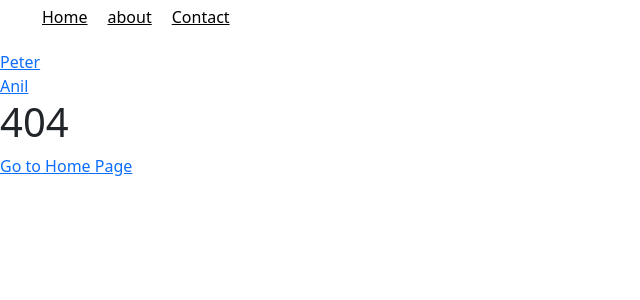
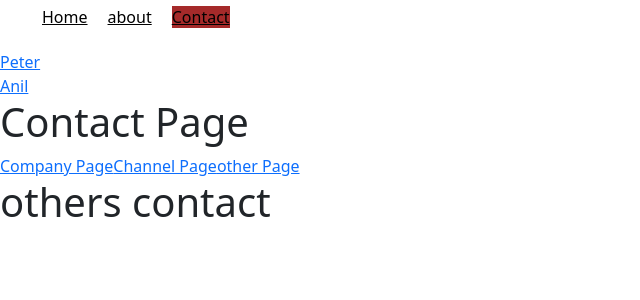
Before and after one commit to CodeWith78Shekhar/code-by-babaar, a React (Create React App) app: page /contact/other in a window 1280 px wide. Before the commit this address had no page. Shown: the top 300 px of the page, without its empty margins (0-640 px from the left). Built offline with nearby package versions, Linux system fonts and the light colour scheme.

Commit message:
nested routing

```diff
--- a/src/App.js
+++ b/src/App.js
@@ -1,6 +1,6 @@
 
 import React from 'react'
-
+import Slider from "./Components/Bootstrap/Slider.jsx"
 
 import Home from './RoutingComponent/BasicRoutin/Home.jsx'
 import About from './RoutingComponent/BasicRoutin/About.jsx'
@@ -8,6 +8,10 @@ import Navbar from './RoutingComponent/BasicRoutin/Navbar.jsx'
 import Page404 from './RoutingComponent/BasicRoutin/Page404.jsx'
 import Params from './RoutingComponent/BasicRoutin/Params.jsx'
 import { BrowserRouter, Routes, Route, Link , Navigate } from 'react-router-dom'
+import Contact from './RoutingComponent/BasicRoutin/Contact.jsx'
+import Company from './RoutingComponent/BasicRoutin/Company.jsx'
+import Channel from './RoutingComponent/BasicRoutin/Channel.jsx'
+import Others from './RoutingComponent/BasicRoutin/Others.jsx'
 
 
 const App = () => {
@@ -16,16 +20,21 @@ const App = () => {
     {/* <Nav/>
    <Top/> */}
 
-
+{/* <Slider/> */}
 
     <BrowserRouter>
       <Navbar/>
       <Routes>
         <Route path='/' element={<Home/>}/>
         <Route path='/about' element={<About/>}/>
-        <Route path='/*' element={<Page404/>}/>
+        {/* <Route path='/*' element={<Page404/>}/> */}
         <Route path='/user/:name' element={<Params/>}/>
         <Route path='/*' element={<Navigate to="/"/>}/>
+        <Route path='/contact/' element={<Contact/>}>
+            <Route path='company' element={<Company/>}/>
+            <Route path='channel' element={<Channel/>}/>
+            <Route path='other' element={<Others/>}/>
+        </Route>
         {/* //Params - useparams we use because we create one card and show multiple card by changing the path by name   */}
         {/* //we use Navigate for unknown path and we show the default path */}
         {/* //Navlink is basically use for give className to link for change style and when we click on link then active class activate in link so we change style of active link so we know abot the exact page */}
--- /dev/null
+++ b/src/RoutingComponent/BasicRoutin/Channel.jsx
@@ -0,0 +1,11 @@
+import React from 'react'
+
+const Channel = () => {
+  return (
+    <div>
+      <h1>hello channel this side</h1>
+    </div>
+  )
+}
+
+export default Channel
--- /dev/null
+++ b/src/RoutingComponent/BasicRoutin/Company.jsx
@@ -0,0 +1,11 @@
+import React from 'react'
+
+const Company = () => {
+  return (
+    <div>
+      <h1>hello Company this side</h1>
+    </div>
+  )
+}
+
+export default Company
--- /dev/null
+++ b/src/RoutingComponent/BasicRoutin/Contact.jsx
@@ -0,0 +1,18 @@
+import React from 'react'
+import { Link , Outlet } from 'react-router-dom'
+
+const Contact = () => {
+  //Nested routing
+
+  return (
+    <div>
+      <h1>Contact Page</h1>
+     <Link to='company'>Company Page</Link>
+     <Link to='channel'>Channel Page</Link>
+     <Link to='other'>other Page</Link>
+    <Outlet/>
+    </div>
+  )
+}
+
+export default Contact
--- a/src/RoutingComponent/BasicRoutin/Navbar.jsx
+++ b/src/RoutingComponent/BasicRoutin/Navbar.jsx
@@ -17,7 +17,7 @@ const Navbar = () => {
     <ul className='Navbar'>
       <li><NavLink className="Nav-link" to="/">Home</NavLink></li>
       <li><NavLink className="Nav-link" to="/about">about</NavLink></li>
-      <li><NavLink className="Nav-link" to="/*">Contact</NavLink></li>
+      <li><NavLink className="Nav-link" to="/contact">Contact</NavLink></li>
     </ul>
 
   <NavLink to="/uer/peter">Peter</NavLink> <br />
--- /dev/null
+++ b/src/RoutingComponent/BasicRoutin/Others.jsx
@@ -0,0 +1,11 @@
+import React from 'react'
+
+const others = () => {
+  return (
+    <div>
+      <h1>others contact</h1>
+    </div>
+  )
+}
+
+export default others
```
Also changed, not shown: src/Components/Bootstrap/Slider.jsx (+4 -4 lines).
